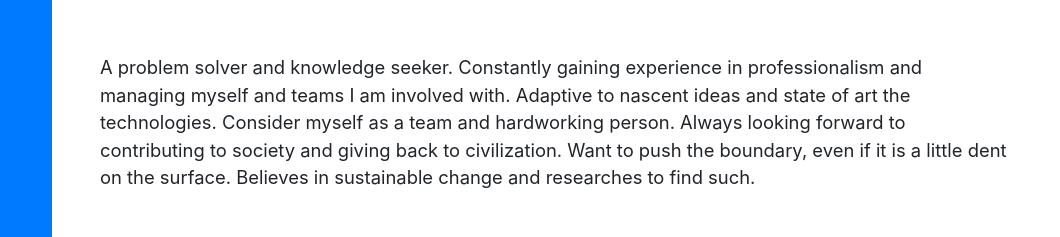
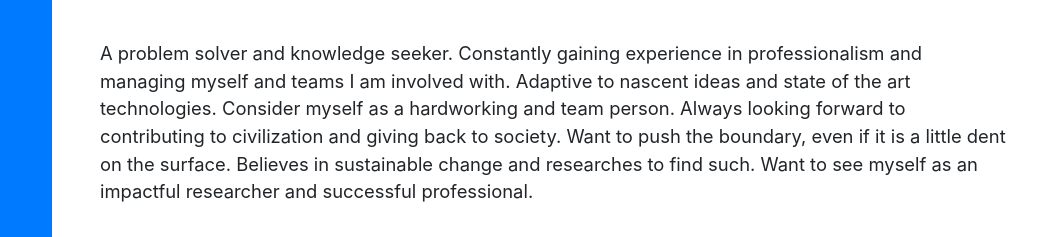
Before and after one commit to maruf047/maruf047.github.io, a website with bundled scripts: page index.html in a window 1280 px wide. Shown: the part 293-530 px from the top of the page, 220-1280 px from the left. Built offline with nearby package versions, Linux system fonts and the light colour scheme; a web font is replaced by a local one.

Commit message:
Updated about text.

```diff
--- a/index.html
+++ b/index.html
@@ -73,11 +73,12 @@
                 <p class="lead mb-5">
                     A problem solver and knowledge seeker.
                     Constantly gaining experience in professionalism and managing myself and teams I am involved with.
-                    Adaptive to nascent ideas and state of art the technologies.
-                    Consider myself as a team and hardworking person.
-                    Always looking forward to contributing to society and giving back to civilization.
+                    Adaptive to nascent ideas and state of the art technologies.
+                    Consider myself as a hardworking and team person.
+                    Always looking forward to contributing to civilization and giving back to society.
                     Want to push the boundary, even if it is a little dent on the surface.
                     Believes in sustainable change and researches to find such.
+                    Want to see myself as an impactful researcher and successful professional.
                 </p>
                 <div class="social-icons">
                     <a href="https://www.linkedin.com/in/maruf-morshed-khan-335498131/" target="_blank">
@@ -162,7 +163,6 @@
                 <div class="resume-item d-flex flex-column flex-md-row justify-content-between mb-5">
                     <div class="resume-content">
                         <h3 class="mb-0">Top of Stack Software</h3>
-                        <div class="subheading mb-3">react-modal-hooks-styled-components</div>
                         <p>Top of Stack Software is a software developing firm working with clients of France, Canada</p>
                     </div>
                     <div class="resume-date text-md-right">
```
